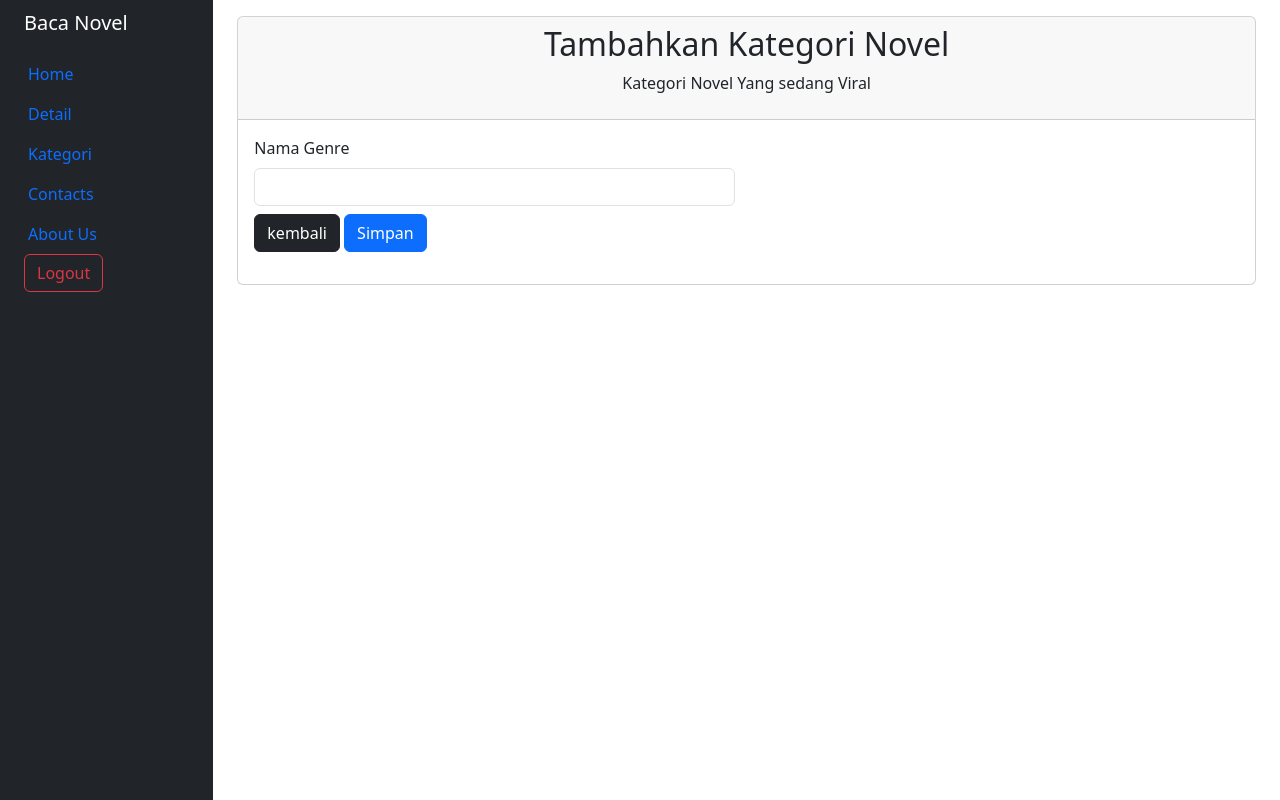
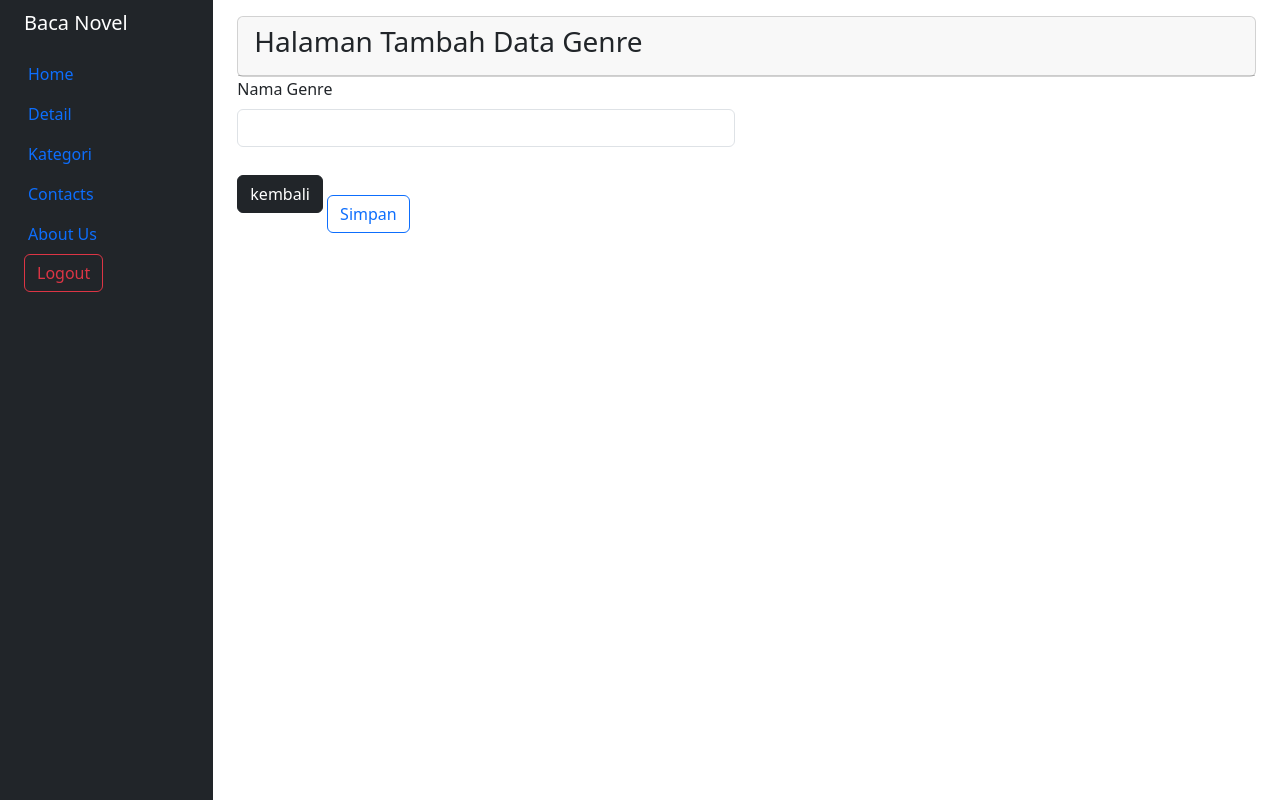
Before and after one commit to Pengelolaan-Daftar-Novel-CI4/Pengelolaan-Daftar-Novel-CI4-Kelompok1, a CodeIgniter 4 app: the page made by app/Views/novel/addgenre.php in a window 1280 px wide. Run offline with PHP 8.4 and a stand-in for CodeIgniter, Linux system fonts and the light colour scheme; the template is opened without the code that fills it, so the values that code supplies are empty; some libraries are stand-ins or nearby versions.

Commit message:
Update addgenre.php

```diff
--- a/app/Views/novel/addgenre.php
+++ b/app/Views/novel/addgenre.php
@@ -1,21 +1,18 @@
 <?php $this ->extend("layout/layout");
-$this->section("content");
-
-
-?>
+$this->section("content");?>
 
 <div class="row">
     <div class="col-md-12">
         <div class="card">
             <div class="card-header">
                 <div class="row">
-                    <div class="text-center">
-                        <h2>Tambahkan Kategori Novel</h2>
-                            <p>
-                                Kategori Novel Yang sedang Viral
-                            </p>
+                    <div class="col-md-6">
+                        <h3> Halaman Tambah Data Genre</h3>
+                    </div>
+                    <div class="col-md-6 text-end">
                     </div>
                 </div>
+            </div>
             </div>
             <div class="card-body">
             <form action="/genre/baru" method="POST" enctype="multipart/form-data">
@@ -32,7 +29,7 @@ $this->section("content");
 
                         <div class="col-md-6">
                             <a href="/genre" class="btn btn-dark mt-2" >kembali</a>
-                            <button type="submit" class="btn btn-primary mt-2">Simpan</button>
+                            <button type="submit" class="btn  btn-outline-primary mt-5">Simpan</button>
                         </div>
                     </div>
                 </form>
```
